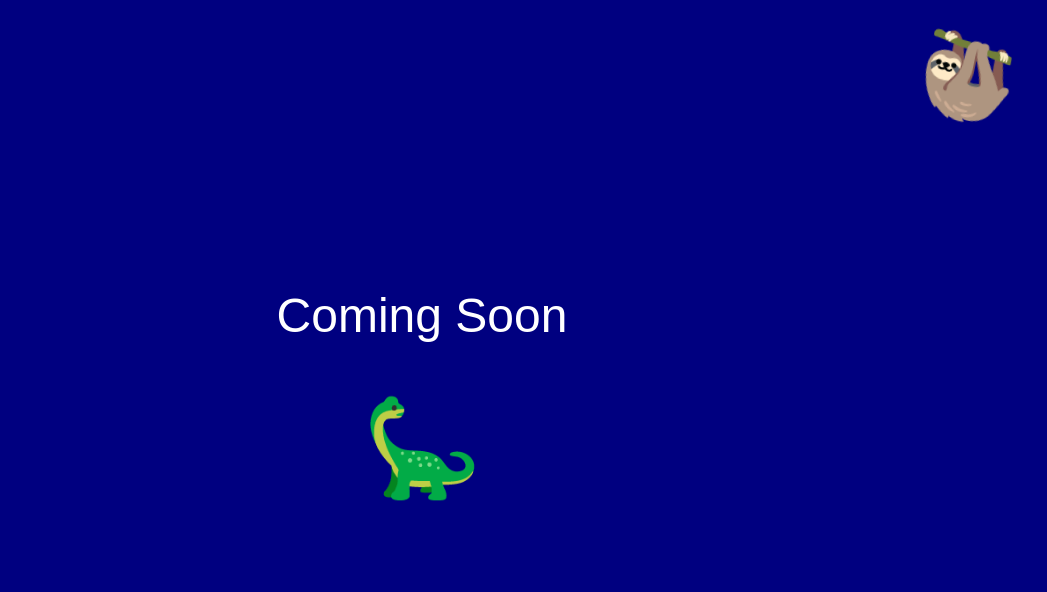
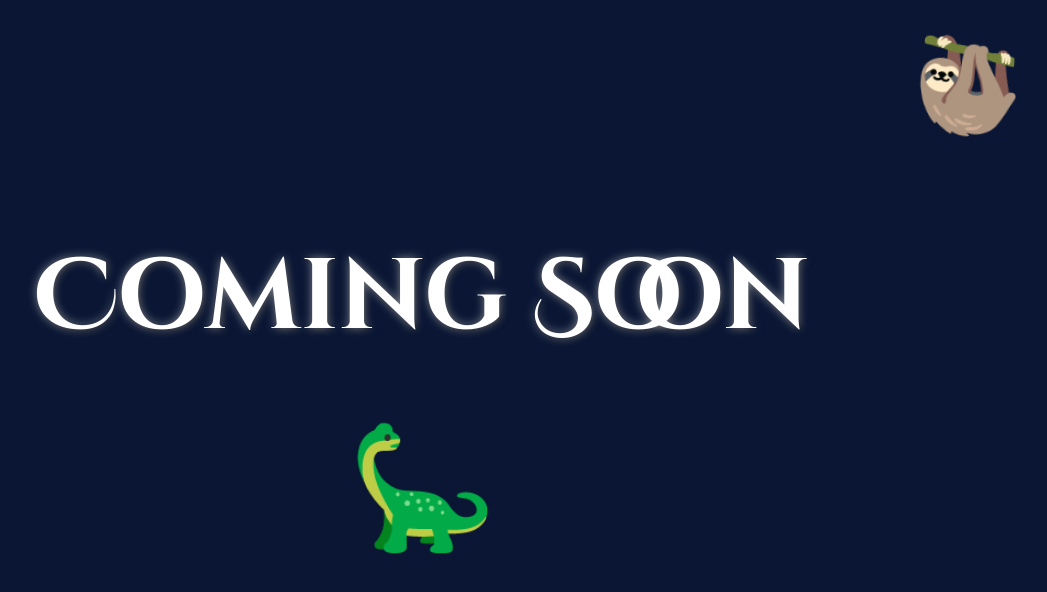
Before and after one commit to yalduh/yalda-uk, a Next.js app: page / in a window 1280 px wide. Shown: the top 592 px of the page, without its empty margins (218-1265 px from the left). Built offline with nearby package versions, Linux system fonts and the light colour scheme.

Commit message:
Update page.tsx

```diff
--- a/app/page.tsx
+++ b/app/page.tsx
@@ -1,3 +1,7 @@
+import { Cinzel_Decorative } from "next/font/google";
+
+const cinzel = Cinzel_Decorative({ weight: "700", subsets: ["latin"] });
+
 export default function Home() {
   return (
     <main
@@ -8,25 +12,32 @@ export default function Home() {
         gap: "24px",
         alignItems: "center",
         justifyContent: "center",
-        backgroundColor: "navy",
+        backgroundColor: "#0a1633", // dark navy blue
         color: "white",
-        fontSize: "48px",
         position: "relative",
         overflow: "hidden",
         textAlign: "center",
       }}
     >
-      Coming Soon
+      {/* Coming Soon headline */}
+      <h1
+        className={cinzel.className}
+        style={{
+          fontSize: "100px",
+          textShadow: "0 0 10px rgba(255,255,255,0.5), 2px 2px 6px rgba(0,0,0,0.6)",
+        }}
+      >
+        Coming Soon
+      </h1>
 
-      {/* Jumping dino */}
-      <div className="dino" style={{ fontSize: "96px" }}>🦕</div>
+      {/* Jumping Dino */}
+      <div className="dino" style={{ fontSize: "120px" }}>🦕</div>
 
-      {/* Hanging sloth in corner */}
-      <div className="sloth" style={{ fontSize: "80px", position: "absolute", top: 20, right: 32 }}>
+      {/* Hanging Sloth */}
+      <div className="sloth" style={{ fontSize: "90px", position: "absolute", top: 20, right: 32 }}>
         🦥
       </div>
 
-      {/* Plain CSS (not styled-jsx) */}
       <style>{`
         .dino {
           display: inline-block;
@@ -34,18 +45,18 @@ export default function Home() {
         }
         @keyframes jump {
           0%, 100% { transform: translateY(0); }
-          50% { transform: translateY(-24px); }
+          50% { transform: translateY(-28px); }
         }
 
         .sloth {
           display: inline-block;
           transform-origin: top center;
-          animation: swing 2s infinite ease-in-out;
+          animation: swing 2.5s infinite ease-in-out;
         }
         @keyframes swing {
-          0% { transform: rotate(12deg); }
-          50% { transform: rotate(-12deg); }
-          100% { transform: rotate(12deg); }
+          0% { transform: rotate(14deg); }
+          50% { transform: rotate(-14deg); }
+          100% { transform: rotate(14deg); }
         }
       `}</style>
     </main>
```
